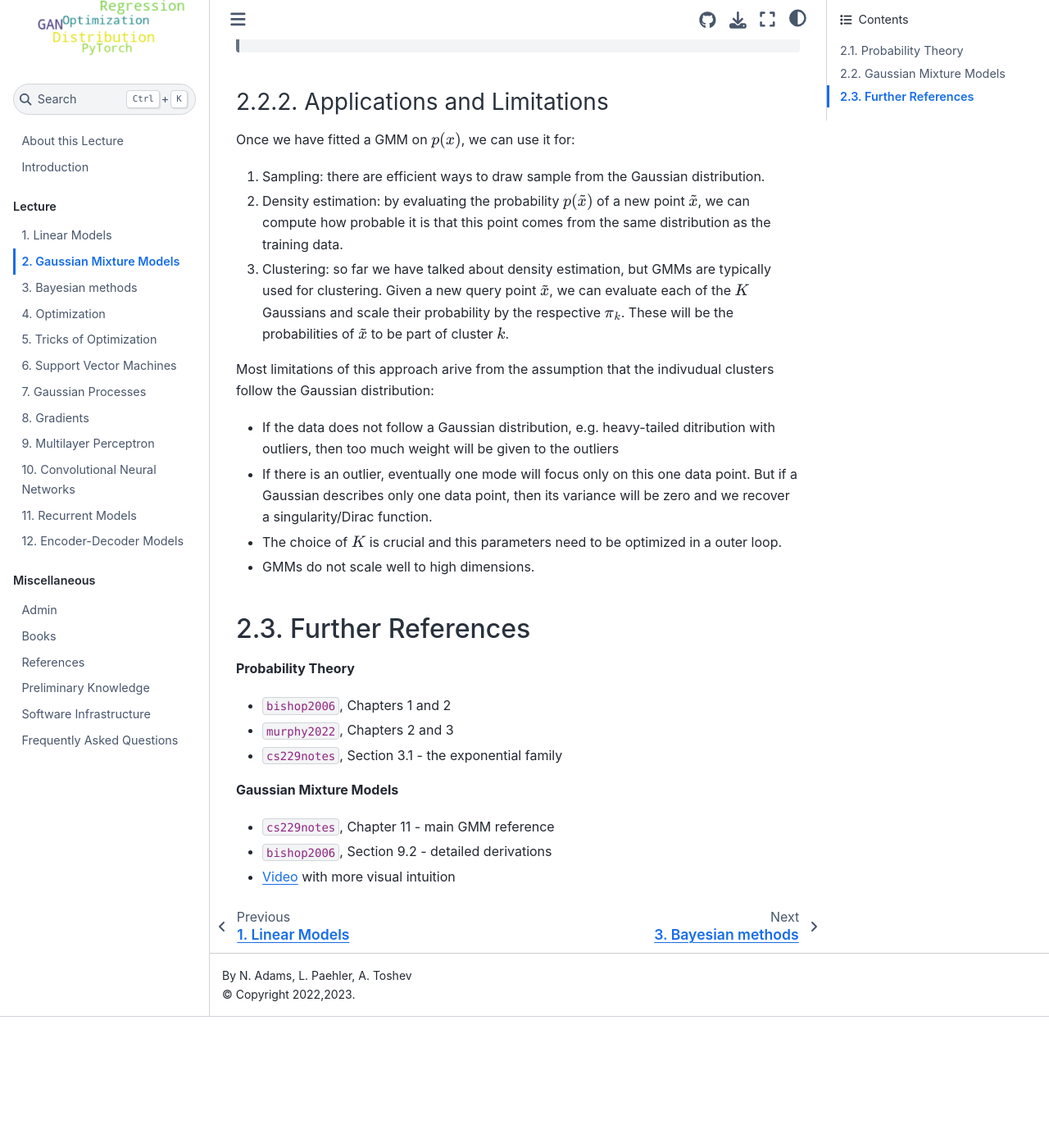
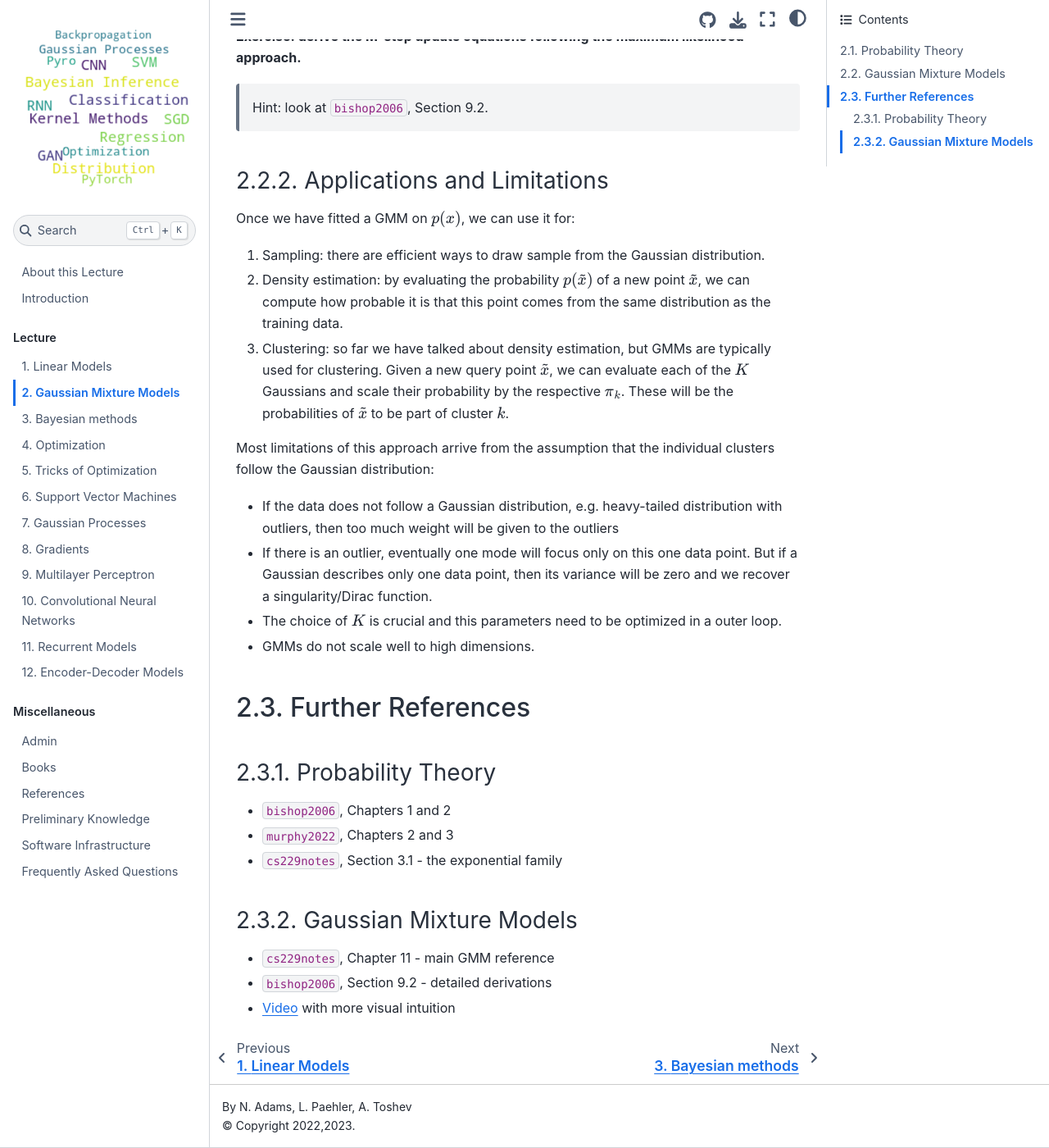
Before and after one commit to tumaer/SciML, a Jupyter Book: the page built from lecture/gmm.md, in a window 1280 px wide and 1400 px high, scrolled down 8998 px. Shown: the whole window at 82% size. Built offline with Jupyter Book 1.0.4 settings and Sphinx 7.4.7 and the Sphinx Book theme 1.1.4, drawn with Linux system fonts in a browser that asks for light colours; pages that are not in the unit, such as notebooks, are missing from menus; cross-references to code outside the pages are shown as plain code; before the commit the page ends 10238 px from its top, so only the background shows below that; some of the changed text lies outside the part shown.

Commit message:
GMM refactoring.

````diff
--- a/lecture/gmm.md
+++ b/lecture/gmm.md
@@ -3,10 +3,11 @@
 This lesson first recaps on Probability Theory and then introduces Gaussian Mixture Models (GMM) for density estimation and clustering.
 
 With regard to the next lecture introducing sampling, GMMs and sampling methods (e.g. MCMC) are two complementary approaches:
+
 - GMMs estimate the probability density of a given set of samples
 - MCMC generates samples from a given probability density
 
-```{figure} ../imgs/density_estimation_vs_sampling.png
+```{figure} ../imgs/gmm/density_estimation_vs_sampling.png
 ---
 width: 500px
 align: center
@@ -44,24 +46,24 @@ But first, we revise Probability Theory.
 
     $$ \mathbb{P}(B|A) = \frac{\mathbb{P}(A|B) \mathbb{P}(B)}{\mathbb{P}(A)} = \frac{\mathbb{P}(A|B) \mathbb{P}(B)}{\sum_{i=1}^n \mathbb{P}(A|B_i)\mathbb{P}(B_i)}$$ (bayes_rule)
 
-    - $p(B|A)$ - *posterior*
-    - $p(A|B)$ - *likelihood*
-    - $p(B)$ - *prior*
-    - $p(A)$ - *evidence*
+  - $p(B|A)$ - *posterior*
+  - $p(A|B)$ - *likelihood*
+  - $p(B)$ - *prior*
+  - $p(A)$ - *evidence*
 
 ### Random Variables and Their Properties
+
 - *Random variable* (r.v.) $X$ is a function $X:\Omega \rightarrow \mathbb{R}$. This is the formal way by which we move from abstract events to real-valued numbers. $X$ is essentially a variable that does not have a fixed value, but can have different values with certain probabilities.
 - Continuous r.v.:
-    - $F_X(x)$ - *Cumulative distribution function* (CDF); probability that the r.v. $X$ is smaller than some value $x$:
+  - $F_X(x)$ - *Cumulative distribution function* (CDF); probability that the r.v. $X$ is smaller than some value $x$:
 
     $$F_X(x) = \mathbb{P}(X\le x)$$ (cdf)
 
-    - $p_X(x)$ - *Probability density function* (PDF):
+  - $p_X(x)$ - *Probability density function* (PDF):
 
     $$p_X(x)=\frac{dF_X(x)}{dx}\ge 0 \;\text{ and } \; \int_{-\infty}^{+\infty}p_X(x) dx =1$$ (pdf)
 
-
-```{figure} ../imgs/pdf_cdf.png
+```{figure} ../imgs/gmm/pdf_cdf.png
 ---
 width: 400px
 align: center
@@ -71,7 +73,7 @@ PDF and CDF functions.
 ```
 
 - discrete r.v.:
-    - *Probability mass function* (PMF) - same as the pdf but for a discrete r.v. $X$. Integrals become sums.
+  - *Probability mass function* (PMF) - same as the pdf but for a discrete r.v. $X$. Integrals become sums.
 - $\mu = E[X]$ - *mean value* or *expected value*
 
     $$E[X] = \int_{-\infty}^{+\infty}x \, p_X(x) \, dx$$ (mean)
@@ -85,11 +87,10 @@ PDF and CDF functions.
 
     $$p_Y(y)=p_X(x)\left|\frac{\text{d}x}{\text{d}y}\right| = p_X(h^{-1}(y)) \left|\frac{\text{d}h^{-1}(y)}{\text{d}y}\right|$$  (change_of_vars)
 
-**Exercise**
+#### Exercise
 
 Given the r.v. $X$ with pdf $f_X(x)=3x^2$ and the function $Y=X^2$, find the pdf of $Y$.
 Hint: use $X=h^{-1}(Y)$ as shown [here](https://online.stat.psu.edu/stat414/lesson/22/22.2).
-
 
 ### Catalogue of Important Distributions
 
@@ -158,15 +159,13 @@ Which yields
 $$\frac{da(\eta)}{d\eta_{1}} = \mu = \mathbb{E}[X] $$
 $$\frac{da(\eta)}{d\eta_{2}} = \sigma^2 - \mu^2 = \mathbb{E}[X^{2}] $$ (gaussian_as_exponential_suff_stats_2)
 
-**Exercise: Exponential Family 1**
+#### Exercise: Exponential Family 1
 
 Show that the Dirichlet distribution is a member of the exponential family.
 
-
-**Exercise: Exponential Family 2**
+#### Exercise: Exponential Family 2
 
 Show that the Bernoulli distribution is a member of the exponential family
-
 
 ## Gaussian Mixture Models
 
@@ -214,7 +213,7 @@ However, if we try to analytically solve this problem, we will see that there is
 
 ### Expectation-Maximization
 
-```{figure} ../imgs/em_algorithm.png
+```{figure} ../imgs/gmm/em_algorithm.png
 ---
 width: 600px
 align: center
@@ -268,23 +267,22 @@ Once we have fitted a GMM on $p(x)$, we can use it for:
 2. Density estimation: by evaluating the probability $p(\tilde{x})$ of a new point $\tilde{x}$, we can compute how probable it is that this point comes from the same distribution as the training data.
 3. Clustering: so far we have talked about density estimation, but GMMs are typically used for clustering. Given a new query point $\tilde{x}$, we can evaluate each of the $K$ Gaussians and scale their probability by the respective $\pi_k$. These will be the probabilities of $\tilde{x}$ to be part of cluster $k$.
 
-Most limitations of this approach arive from the assumption that the indivudual clusters follow the Gaussian distribution:
+Most limitations of this approach arrive from the assumption that the individual clusters follow the Gaussian distribution:
 
-- If the data does not follow a Gaussian distribution, e.g. heavy-tailed ditribution with outliers, then too much weight will be given to the outliers
+- If the data does not follow a Gaussian distribution, e.g. heavy-tailed distribution with outliers, then too much weight will be given to the outliers
 - If there is an outlier, eventually one mode will focus only on this one data point. But if a Gaussian describes only one data point, then its variance will be zero and we recover a singularity/Dirac function.
 - The choice of $K$ is crucial and this parameters need to be optimized in a outer loop.
 - GMMs do not scale well to high dimensions.
 
-
 ## Further References
 
-**Probability Theory**
+### Probability Theory
 
 - {cite}`bishop2006`, Chapters 1 and 2
 - {cite}`murphy2022`, Chapters 2 and 3
 - {cite}`cs229notes`, Section 3.1 - the exponential family
 
-**Gaussian Mixture Models**
+### Gaussian Mixture Models
 
 - {cite}`cs229notes`, Chapter 11 - main GMM reference
 - {cite}`bishop2006`, Section 9.2 - detailed derivations
````
Also changed, not shown: other parts of lecture/gmm.md (+8 -7 lines), imgs/gmm/density_estimation_vs_sampling.png (renamed from imgs/density_estimation_vs_sampling.png), imgs/gmm/em_algorithm.png (renamed from imgs/em_algorithm.png), imgs/gmm/pdf_cdf.png (renamed from imgs/pdf_cdf.png).
